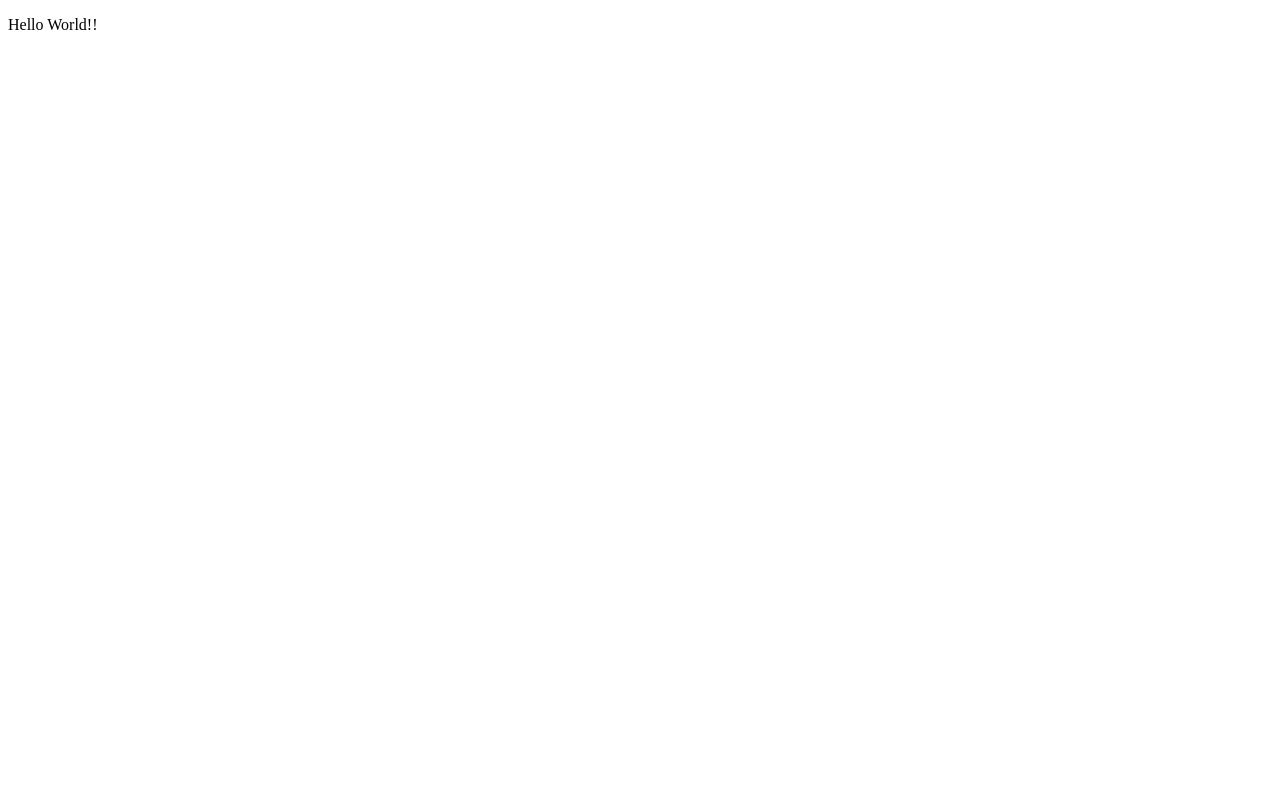
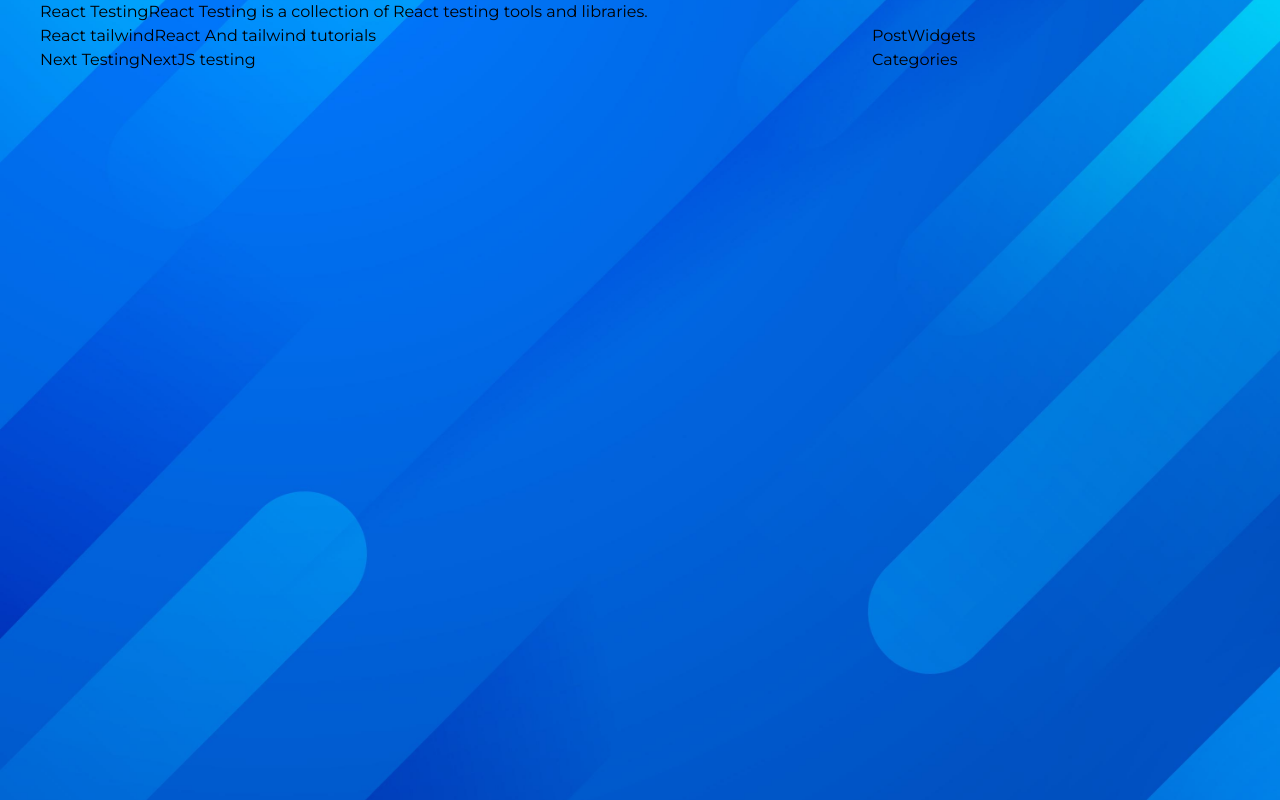
Before and after one commit to VarunSAthreya/graphql-blog, a Next.js app: page / in a window 1280 px wide. Built offline with nearby package versions, Linux system fonts and the light colour scheme.

Commit message:
Added scss styling and bg image pages

```diff
--- a/pages/_app.tsx
+++ b/pages/_app.tsx
@@ -1,6 +1,7 @@
 import { NextPage } from 'next';
-import { AppProps } from 'next/dist/shared/lib/router/router';
+import { AppProps } from 'next/app';
 import 'tailwindcss/tailwind.css';
+import '../styles/global.scss';
 
 const MyApp: NextPage<AppProps> = ({ Component, pageProps }: AppProps) => {
     return <Component {...pageProps} />;
--- a/pages/index.tsx
+++ b/pages/index.tsx
@@ -1,10 +1,38 @@
 import { NextPage } from 'next';
-import React from 'react';
+import { Categories, PostCard, PostWidgets } from '../components';
+
+const posts: IPost[] = [
+    {
+        title: 'React Testing',
+        excerpt:
+            'React Testing is a collection of React testing tools and libraries.',
+    },
+    {
+        title: 'React tailwind',
+        excerpt: 'React And tailwind tutorials',
+    },
+    {
+        title: 'Next Testing',
+        excerpt: 'NextJS testing',
+    },
+];
 
 const Home: NextPage = () => {
     return (
-        <div>
-            <p>Hello World!!</p>
+        <div className="container mx-auto px-10 mb-8">
+            <div className="grid grid-cols-1 lg:grid-cols-12 gap-12">
+                <div className="lg:col-span-8 col-span-1">
+                    {posts.map((post, index) => (
+                        <PostCard post={post} key={index} />
+                    ))}
+                </div>
+                <div className="lg:col-span-4 col-span-1">
+                    <div className="lg:sticky relative top-8">
+                        <PostWidgets />
+                        <Categories />
+                    </div>
+                </div>
+            </div>
         </div>
     );
 };
--- /dev/null
+++ b/styles/global.scss
@@ -0,0 +1,62 @@
+@tailwind base;
+@tailwind components;
+@tailwind utilities;
+
+@import url('https://fonts.googleapis.com/css2?family=Montserrat:wght@300;400;700&display=swap');
+
+html,
+body {
+  padding: 0;
+  margin: 0;
+  font-family: 'Montserrat', sans-serif;
+  &:before{
+    content:'';
+    content: "";
+    width: 100%;
+    height: 100vh;
+    background-image: url("../public/assets/images/bg.jpg");
+    position: fixed;
+    left: 0;
+    top: 0;
+    z-index: -1;
+    background-position: 50% 50%;
+    background-repeat: no-repeat;
+    background-size: cover;
+  }
+}
+
+.text-shadow{
+  text-shadow: 0px 2px 0px rgb(0 0 0 / 30%);
+}
+
+.adjacent-post{
+  & .arrow-btn{
+    transition: width 300ms ease;
+    width: 50px;
+  }
+  &:hover{
+    & .arrow-btn{
+      width: 60px;
+    }
+  }
+}
+
+.react-multi-carousel-list {
+  & .arrow-btn{
+    transition: width 300ms ease;
+    width: 50px;
+    &:hover{
+      width: 60px;
+    }
+  }
+
+}
+
+a {
+  color: inherit;
+  text-decoration: none;
+}
+
+* {
+  box-sizing: border-box;
+}
```
Also changed, not shown: 1 other file (tests, documents, lock files or other folders).
